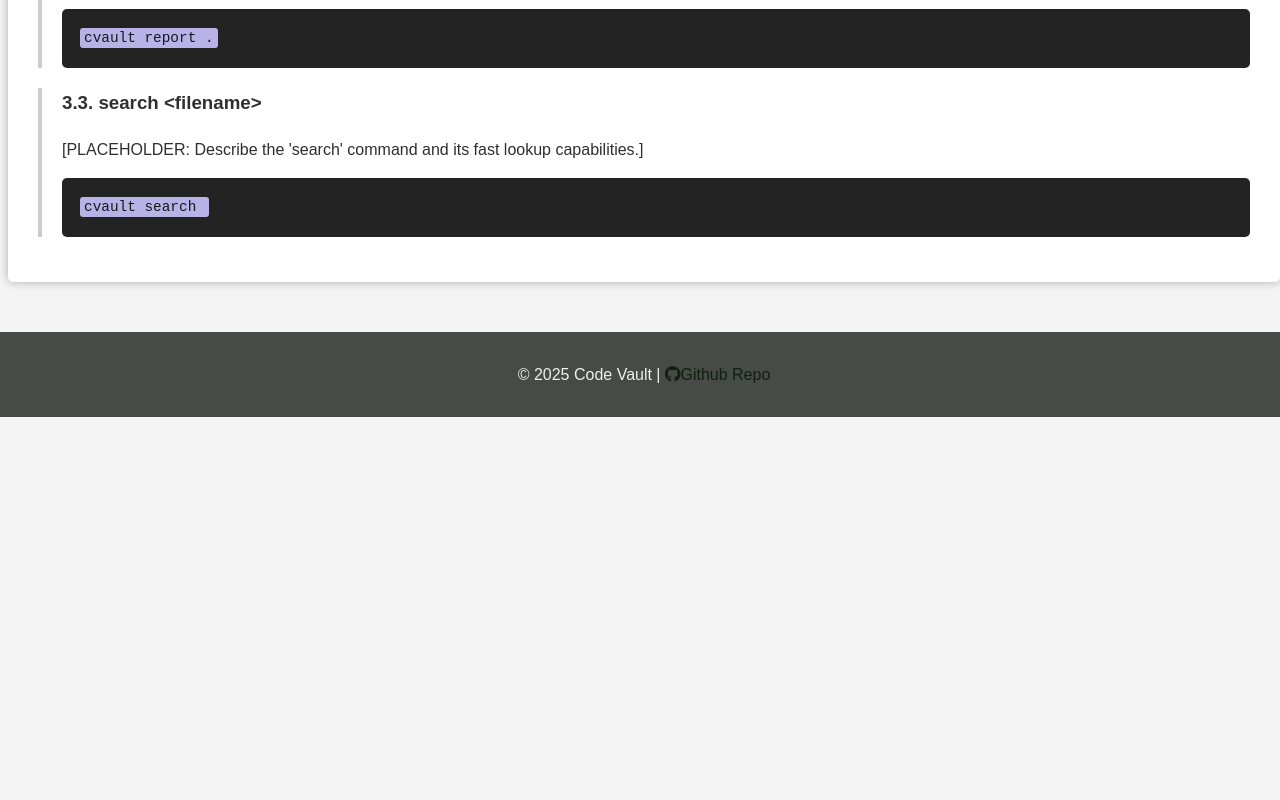
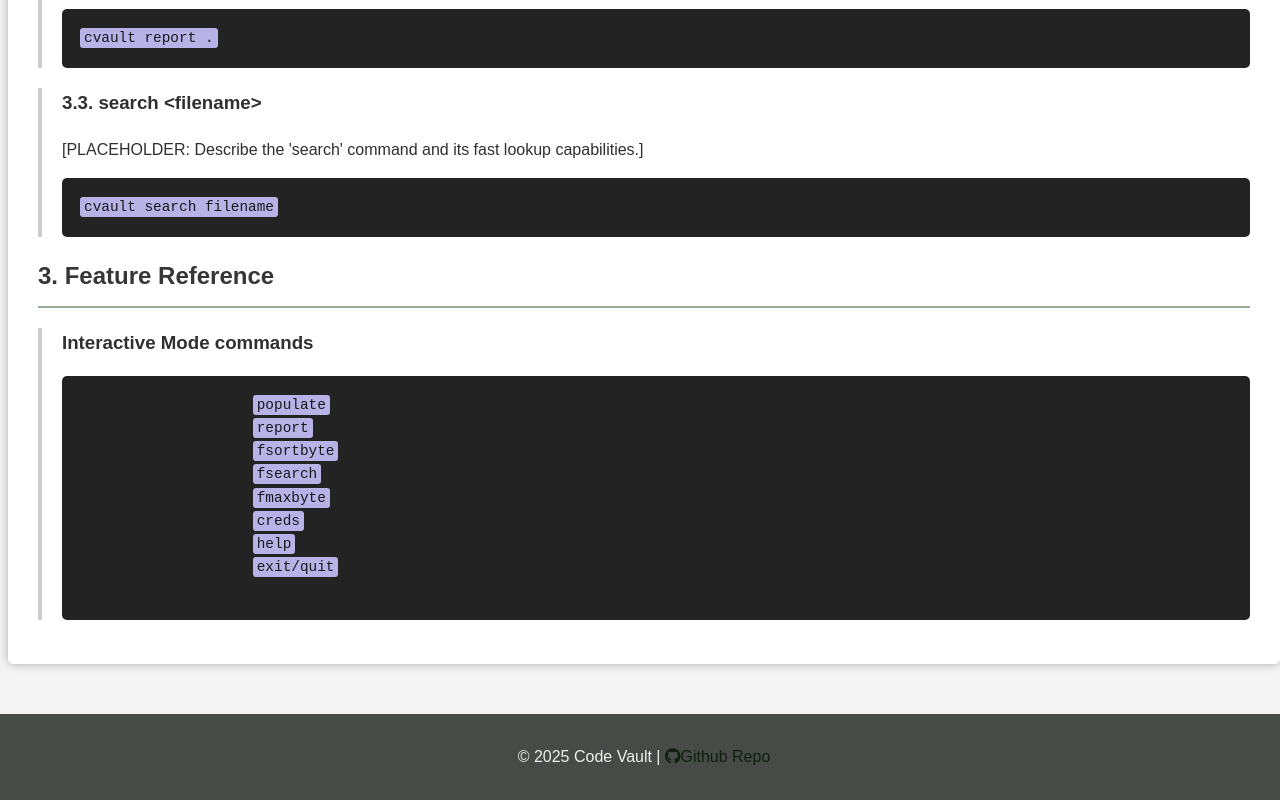
Before and after one commit to tecnolgd/Code-Vault-doc, a plain HTML site: page index.html in a window 1280 px wide. Shown: the part 1797-2597 px from the top of the page. Before the commit the page ends 2214 px from the top, so only its background shows below. Drawn offline with Linux system fonts and the light colour scheme.

Commit message:
Modify: index.html file

```diff
--- a/index.html
+++ b/index.html
@@ -97,7 +97,21 @@
                 <p>
                     [PLACEHOLDER: Describe the 'search' command and its fast lookup capabilities.]
                 </p>
-                <pre><code>cvault search <filename></code></pre>
+                <pre><code>cvault search filename</code></pre>
+            </div>
+            <h2>3. Feature Reference</h2>
+            <div class="feature-block">
+                <h3>Interactive Mode commands</h3>
+                <pre>
+                    <code>populate</code>
+                    <code>report</code>
+                    <code>fsortbyte</code>
+                    <code>fsearch</code>
+                    <code>fmaxbyte</code>
+                    <code>creds</code>
+                    <code>help</code>
+                    <code>exit/quit</code>
+                </pre>
             </div>
 
         </section>
```
